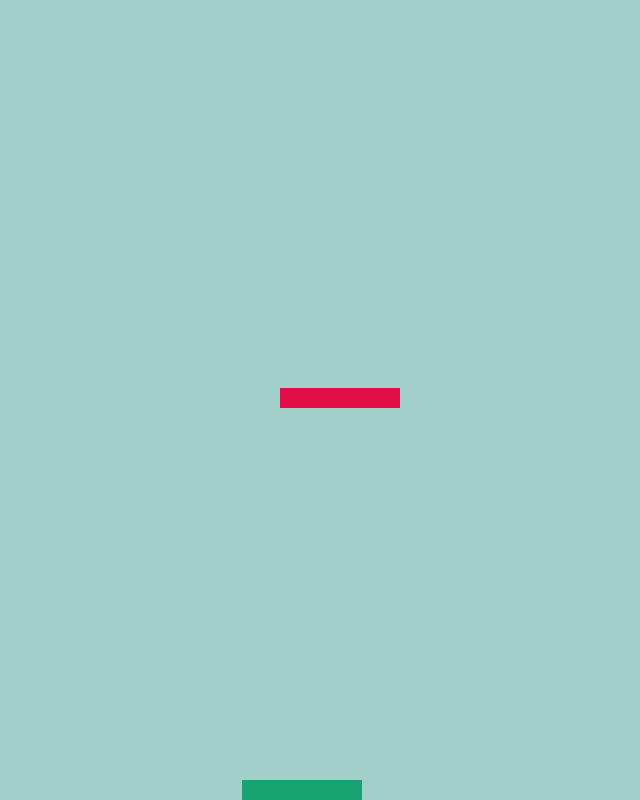
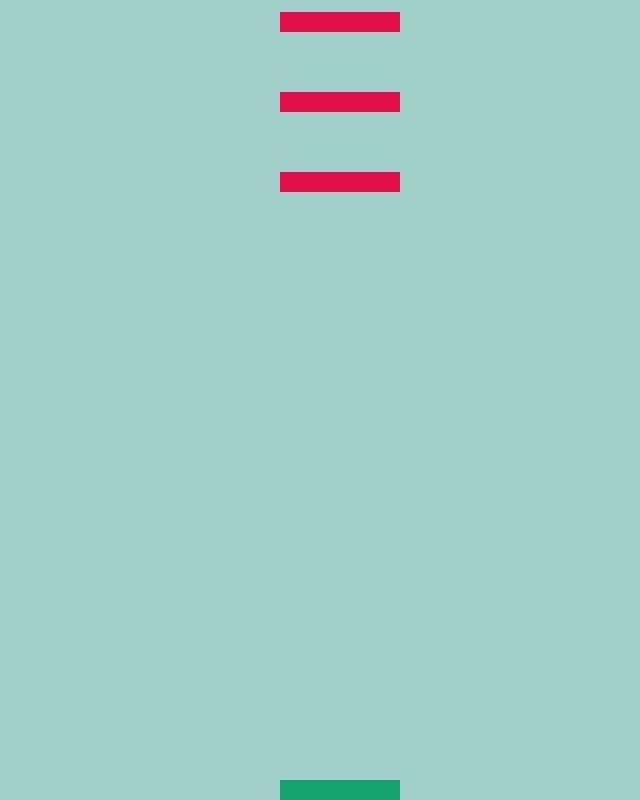
Before and after one commit to sina-kaabi/ironborn-oop-game, a plain HTML site: page index.html in a window 1280 px wide. Shown: the whole page, without its empty margins (360-1000 px from the left). Drawn offline with Linux system fonts and the light colour scheme.

Commit message:
multiple obstacles

```diff
--- a/index.html
+++ b/index.html
@@ -1,24 +1,24 @@
 <!DOCTYPE html>
 <html lang="en">
+
 <head>
     <meta charset="UTF-8">
     <meta http-equiv="X-UA-Compatible" content="IE=edge">
     <meta name="viewport" content="width=device-width, initial-scale=1.0">
-    <title>IronMaiden game</title>
+    <title>Ironborn OOP game</title>
 
     <link rel="stylesheet" href="./css/reset.css">
     <link rel="stylesheet" href="./css/main.css">
 
+</head>
 
-
-
-
-</head>
 <body>
 
     <div id="board"></div>
+
     <script src="./js/game.js"></script>
     <script src="./js/main.js"></script>
+
 </body>
 
 </html>
--- a/js/game.js
+++ b/js/game.js
@@ -11,57 +11,47 @@ info:
 
 
 
+
 class Game {
     constructor(create, draw){
+        this.time = 0;
         this.player = null;
+        this.obstacles = [];
         this.create = create;
         this.draw = draw;
-        //this.intervalId = null;
     }
 
     start(){
+        // create & draw player
         this.player = new Player();
         this.player.domElement = this.create("player"); //create a dom element with the class "player"
         this.draw(this.player);
 
-        this.obstacle = new Obstacle();
-        this.obstacle.domElement = this.create("obstacle");
-        this.draw(this.obstacle);
+        setInterval( () => {
 
-        setInterval( () => {
-            //move obstacle
+            // move obstacles
+            this.obstacles.forEach( (obstacle) => {
+                obstacle.moveDown();
+                this.draw(obstacle);
+            });
 
-    this.obstacle.moveDown();
-    this.draw(this.obstacle);
-}, 100)}
+            // create & draw an obstacles
+            if(this.time % 10 === 0){
+                const newObstacle = new Obstacle();
+                newObstacle.domElement = this.create("obstacle");
+                this.obstacles.push(newObstacle);
 
-        /*var myGameArea = {
-            canvas : document.createElement("canvas"),
-            start : function() {
-              this.canvas.width = 480;
-              this.canvas.height = 270;
-              this.context = this.canvas.getContext("2d");
-              document.body.insertBefore(this.canvas, document.body.childNodes[0]);
-              this.frameNo = 0;
-              this.interval = setInterval(updateGameArea, 20);
-            },
-            clear : function() {
-              this.context.clearRect(0, 0, this.canvas.width, this.canvas.height);
-            },
-            stop : function() {
-              clearInterval(this.interval);
+                // this.draw(this.obstacles);
             }
-          }
 
-          function everyinterval(n) {
-            if ((myGameArea.frameNo / n) % 1 == 0) {return true;}
-            return false;
-          }*/
+            this.time++;
 
-//create and draw an obstacle
+        }, 200);
 
 
 
+
+    }
 
 
     movePlayer(direction){
@@ -77,27 +67,25 @@ class Game {
 
 class Player {
     constructor() {
-        this.positionX = 47;
+        this.positionX = 50;
         this.positionY = 0;
         this.domElement = null;
     }
 
     moveLeft() {
         this.positionX--;
-
-
     }
 
     moveRight() {
         this.positionX++;
-
     }
 }
+
 
 class Obstacle {
     constructor(){
         this.positionX = 50;
-        this.positionY = 99;
+        this.positionY = 100;
         this.domElement = null;
     }
     moveDown() {
```
Also changed, not shown: js/main.js (+5 -2 lines).
